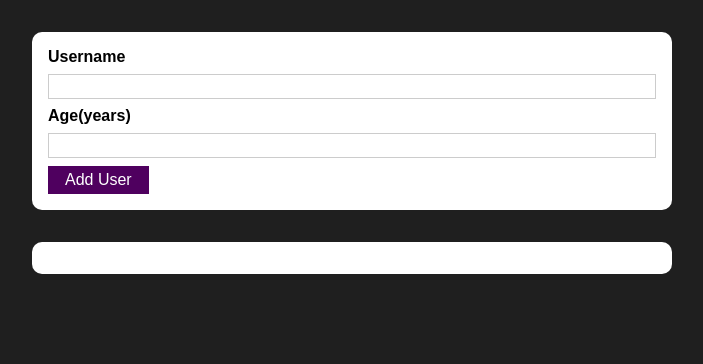
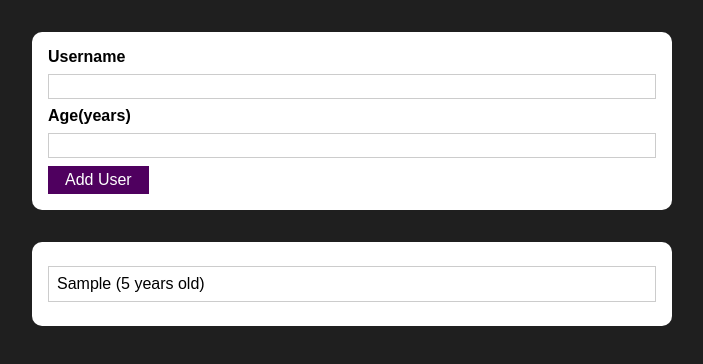
Before and after one commit to XTWang1112/react_project_2, a React (Create React App) app: page / in a window 1280 px wide. Both pictures are taken after typing "Sample", "5" into the empty fields and a click on the button "Add User". Shown: the top 364 px of the page, without its empty margins (288-991 px from the left). Built offline with nearby package versions, Linux system fonts and the light colour scheme.

Commit message:
manage list

```diff
--- a/src/App.js
+++ b/src/App.js
@@ -1,12 +1,23 @@
-import React from "react";
+import React, {useState} from "react";
 import AddUser from "./Components/Users/AddUser";
 import UsersList from "./Components/Users/UsersList";
 
 function App() {
+  const [usersList, setUsersList] = useState([]);
+
+  const addUserHandler = (userName, userAge) => {
+    setUsersList((prevUsersList) => {
+      return [
+        ...prevUsersList,
+        {key: Math.random().toString(), name: userName, age: userAge},
+      ];
+    });
+  };
+
   return (
     <div>
-      <AddUser />
-      <UsersList users={[]} />
+      <AddUser onAddUser={addUserHandler} />
+      <UsersList users={usersList} />
     </div>
   );
 }
--- a/src/Components/Users/AddUser.js
+++ b/src/Components/Users/AddUser.js
@@ -15,7 +15,7 @@ const AddUser = (props) => {
     if (+enteredAge < 1) {
       return;
     }
-    console.log(enteredUsername, enteredAge);
+    props.onAddUser(enteredUsername, enteredAge);
     setEnteredUsername("");
     setEnteredAge("");
   };
--- a/src/Components/Users/UsersList.js
+++ b/src/Components/Users/UsersList.js
@@ -6,7 +6,7 @@ const UsersList = (props) => {
     <Card className={styles.users}>
       <ul>
         {props.users.map((user) => (
-          <li>
+          <li key={user.key}>
             {user.name} ({user.age} years old)
           </li>
         ))}
```
